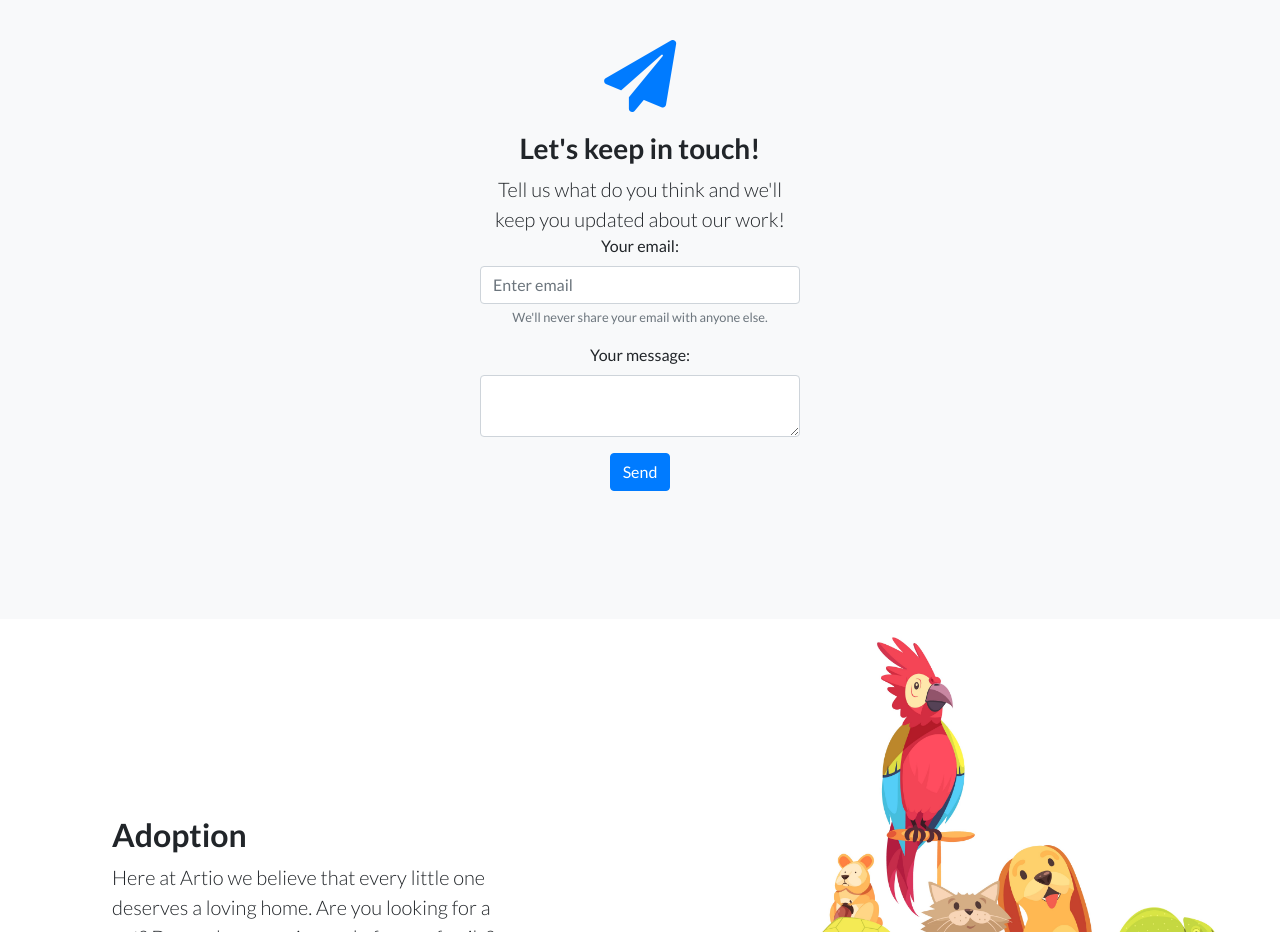
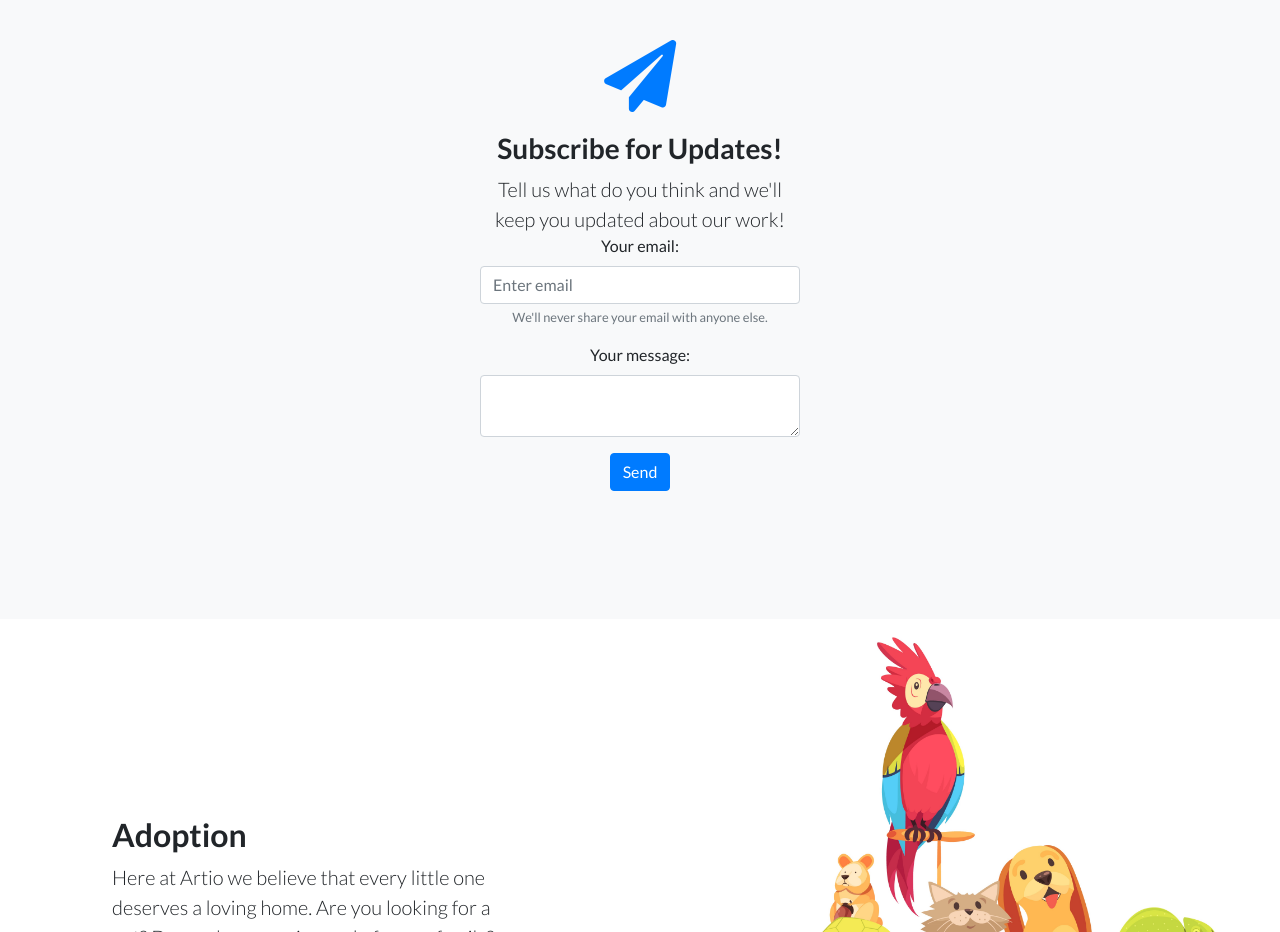
Before and after one commit to sciofu/artio-landingpage, a website: page index.html in a window 1280 px wide. Shown: the part 986-1918 px from the top of the page. Drawn offline with Linux system fonts and the light colour scheme.

Commit message:
changed text for form

```diff
--- a/index.html
+++ b/index.html
@@ -103,7 +103,7 @@
           <div class="features-icons-icon d-flex">
             <i class="fas fa-paper-plane m-auto text-primary"></i>
           </div>
-          <h3>Let's keep in touch!</h3>
+          <h3>Subscribe for Updates!</h3>
           <p class="lead mb-0">Tell us what do you think and we'll keep you updated about our work!</p>
           <form
               action="https://formspree.io/f/xpzolvdv"
```
